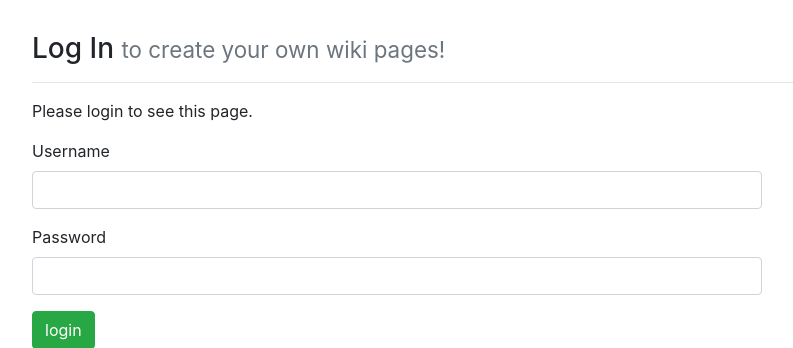
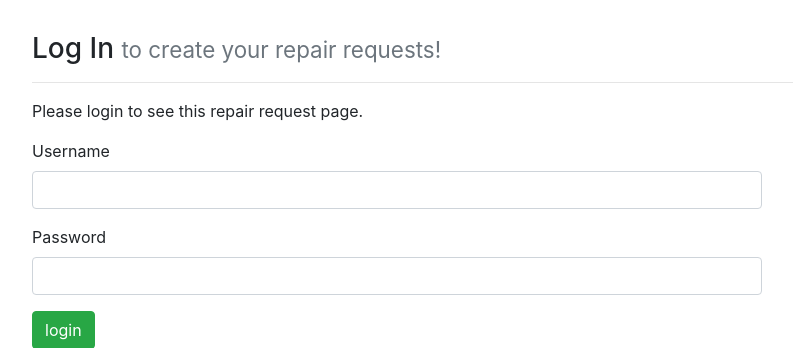
Before and after one commit to SamuelFolledo/TechDoctorInventory, a Django app: a page that uses mysite/templates/registration/login.html in a window 1280 px wide. Shown: the part 56-404 px from the top of the page, without its empty margins (53-846 px from the left). Run offline with Django 3.2, Linux system fonts and the light colour scheme; some libraries are stand-ins or nearby versions.

Commit message:
[add] changes on register

```diff
--- a/mysite/templates/registration/login.html
+++ b/mysite/templates/registration/login.html
@@ -1,7 +1,7 @@
 {% extends "base.html" %}
 
 {% block content %}
-    <h3>Log In <small class="text-muted">to create your own wiki pages!</small></h3>
+    <h3>Log In <small class="text-muted">to create your repair requests!</small></h3>
     <hr>
     <div class="row">
         <div class="col">
@@ -11,9 +11,9 @@
 
             {% if next %}
                 {% if user.is_authenticated %}
-                    <p>Your account doesn't have access to this page. To proceed, please login with an account that has access.</p>
+                    <p>Your account doesn't have access to this repair request page. To proceed, please login with an account that has access.</p>
                 {% else %}
-                    <p>Please login to see this page.</p>
+                    <p>Please login to see this repair request page.</p>
                 {% endif %}
             {% endif %}
 
```
